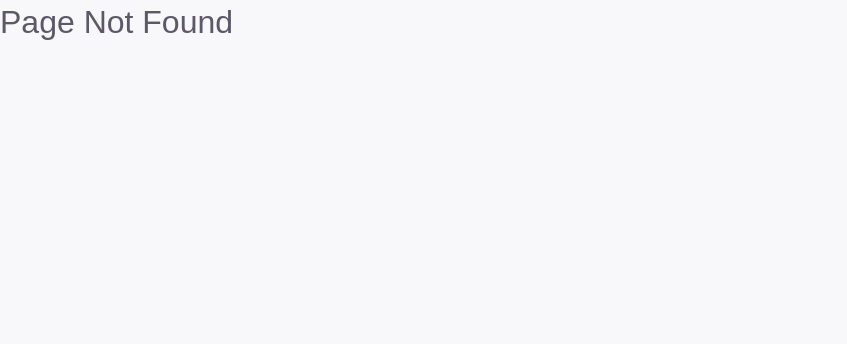
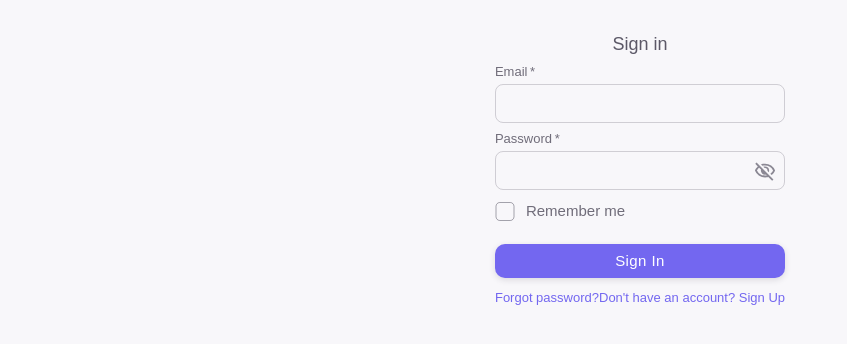
Before and after one commit to ducneuer232479/app_shop_fe, a Next.js app: page /login in a window 1280 px wide. Before the commit this address had no page. Shown: the top 344 px of the page, without its empty margins (0-847 px from the left). Built offline with nearby package versions, Linux system fonts and the light colour scheme.

Commit message:
94. Xây dựng UI Login Page (Dùng Yup, use-hook-form để validate trong form)

```diff
--- a/src/components/text-field/index.tsx
+++ b/src/components/text-field/index.tsx
@@ -12,6 +12,7 @@ const TextFieldStyled = styled(TextField)<TextFieldProps>(({ theme }) => {
     },
     '& .MuiInputBase-root': {
       borderRadius: 8,
+      padding: 0,
       backgroundColor: 'transparent !important',
       border: `1px solid rgba(${theme.palette.customColors.main}, 0.2)`,
       transition: theme.transitions.create(['border-color', 'box-shadow'], {
@@ -21,7 +22,44 @@ const TextFieldStyled = styled(TextField)<TextFieldProps>(({ theme }) => {
         display: 'none'
       },
       '.MuiInputBase-input': {
-        padding: '8px 10px'
+        padding: '8px 10px',
+        color: 'red'
+      },
+      '&.Mui-error': {
+        borderColor: theme.palette.error.main
+      },
+      '&.Mui-focused': {
+        boxShadow: theme.shadows[2],
+        '& .MuiInputBase-input:not(.MuiInputBase-readOnly):not([readonly])::placeholder': {
+          transform: 'translateX(4px)'
+        },
+        '&.MuiInputBase-colorPrimary:': {
+          borderColor: theme.palette.primary.main
+        },
+        '&.MuiInputBase-colorSecondary:': {
+          borderColor: theme.palette.secondary.main
+        },
+        '&.MuiInputBase-colorInfo:': {
+          borderColor: theme.palette.info.main
+        },
+        '&.MuiInputBase-colorSuccess:': {
+          borderColor: theme.palette.success.main
+        },
+        '&.MuiInputBase-colorWarning:': {
+          borderColor: theme.palette.warning.main
+        },
+        '&.MuiInputBase-colorError:': {
+          borderColor: theme.palette.error.main
+        },
+        '&.Mui-error': {
+          borderColor: theme.palette.error.main
+        }
+      },
+      '&.Mui-disabled': {
+        backgroundColor: `${theme.palette.action.selected} !important`
+      },
+      '& .MuiInputAdornment-root': {
+        marginTop: '0 !important'
       }
     }
   }
--- /dev/null
+++ b/src/pages/login.tsx
@@ -0,0 +1,10 @@
+import { NextPage } from 'next'
+import LoginPage from 'src/views/pages/login'
+
+type TProps = {}
+
+const Login: NextPage<TProps> = () => {
+  return <LoginPage />
+}
+
+export default Login
--- /dev/null
+++ b/src/views/pages/login/index.tsx
@@ -0,0 +1,163 @@
+// Import Next
+import { NextPage } from 'next'
+
+// Import React
+import { useState } from 'react'
+
+// Import MUI
+import {
+  Box,
+  Button,
+  Checkbox,
+  FormControlLabel,
+  Grid,
+  Link,
+  Typography,
+  Container,
+  CssBaseline,
+  InputAdornment,
+  IconButton
+} from '@mui/material'
+
+// Import component
+import CustomTextField from 'src/components/text-field'
+import Icon from 'src/components/Icon'
+
+// form
+import { Controller, useForm } from 'react-hook-form'
+import { yupResolver } from '@hookform/resolvers/yup'
+import * as yup from 'yup'
+import { EMAIL_REG, PASSWORD_REG } from 'src/configs/regex'
+
+type TProps = {}
+
+const LoginPage: NextPage<TProps> = () => {
+  // State
+  const [showPassword, setShowPassword] = useState(false)
+
+  const schema = yup
+    .object()
+    .shape({
+      email: yup.string().required('The field is required').matches(EMAIL_REG, 'The field is must email type'),
+      password: yup
+        .string()
+        .required('The field is required')
+        .matches(PASSWORD_REG, 'The password is contain character, special character, number')
+    })
+    .required()
+
+  const {
+    handleSubmit,
+    control,
+    formState: { errors }
+  } = useForm({
+    defaultValues: {
+      email: '',
+      password: ''
+    },
+    mode: 'onBlur',
+    resolver: yupResolver(schema)
+  })
+
+  const onSubmit = (data: { email: string; password: string }) => {
+    console.log('data', data)
+  }
+
+  return (
+    <Container component='main' maxWidth='xs'>
+      <CssBaseline />
+      <Box
+        sx={{
+          marginTop: 8,
+          display: 'flex',
+          flexDirection: 'column',
+          alignItems: 'center'
+        }}
+      >
+        <Typography component='h1' variant='h5'>
+          Sign in
+        </Typography>
+        <form onSubmit={handleSubmit(onSubmit)} autoComplete='off' noValidate>
+          <Box sx={{ mt: 2 }}>
+            <Controller
+              control={control}
+              rules={{
+                required: true
+              }}
+              name='email'
+              render={({ field: { onChange, onBlur, value } }) => (
+                <CustomTextField
+                  required
+                  fullWidth
+                  label='Email'
+                  onChange={onChange}
+                  onBlur={onBlur}
+                  value={value}
+                  placeholder='Input email'
+                  error={Boolean(errors.email)}
+                  helperText={errors.email?.message}
+                />
+              )}
+            />
+          </Box>
+
+          <Box sx={{ mt: 2 }}>
+            <Controller
+              control={control}
+              rules={{
+                required: true
+              }}
+              name='password'
+              render={({ field: { onChange, onBlur, value } }) => (
+                <CustomTextField
+                  required
+                  fullWidth
+                  label='Password'
+                  onChange={onChange}
+                  onBlur={onBlur}
+                  value={value}
+                  placeholder='Input password'
+                  error={Boolean(errors.password)}
+                  helperText={errors.password?.message}
+                  type={showPassword ? 'text' : 'password'}
+                  InputProps={{
+                    endAdornment: (
+                      <InputAdornment position='end'>
+                        <IconButton onClick={() => setShowPassword(show => !show)}>
+                          {showPassword ? (
+                            <Icon icon='material-symbols:visibility-outline' />
+                          ) : (
+                            <Icon icon='material-symbols:visibility-off-outline' />
+                          )}
+                        </IconButton>
+                      </InputAdornment>
+                    )
+                  }}
+                />
+              )}
+            />
+          </Box>
+
+          <FormControlLabel control={<Checkbox value='remember' color='primary' />} label='Remember me' />
+          <Button type='submit' fullWidth variant='contained' sx={{ mt: 3, mb: 2 }}>
+            Sign In
+          </Button>
+          <Grid container>
+            <Grid item xs>
+              <Link href='#' variant='body2'>
+                Forgot password?
+              </Link>
+            </Grid>
+            <Grid item>
+              <Link href='#' variant='body2'>
+                Don't have an account? Sign Up
+              </Link>
+            </Grid>
+          </Grid>
+        </form>
+      </Box>
+    </Container>
+  )
+}
+
+export default LoginPage
```
